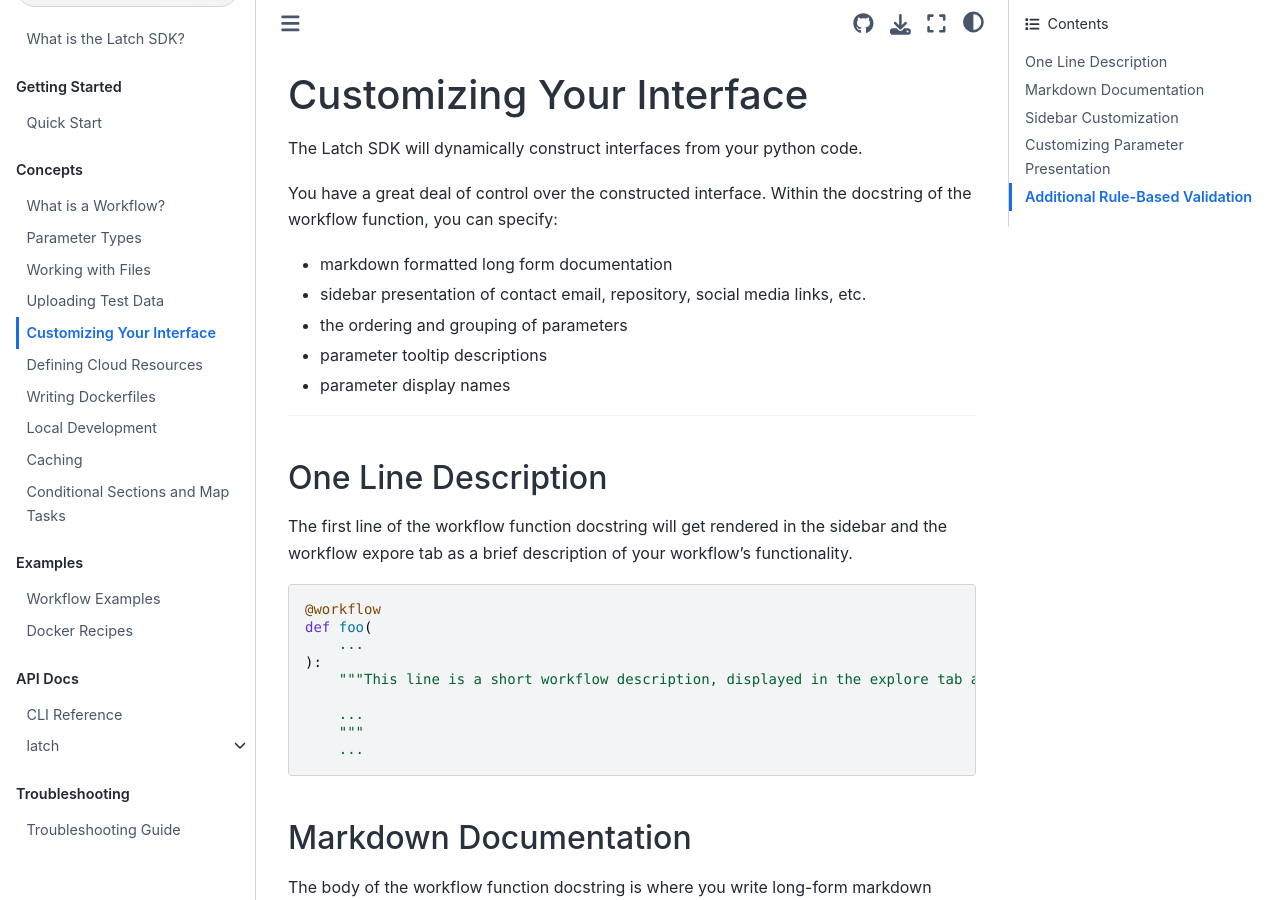
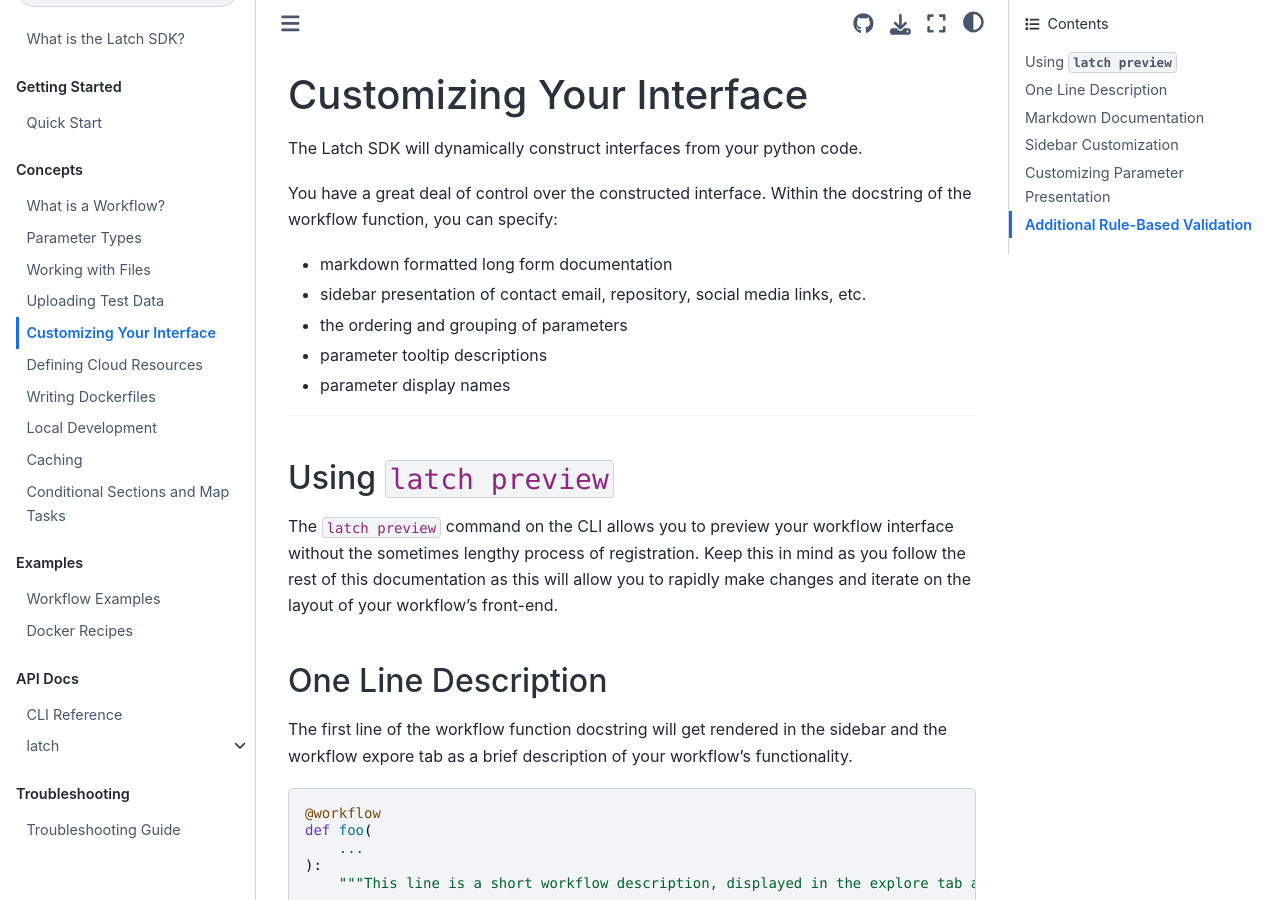
Before and after one commit to latchbio/latch, a Sphinx documentation site: the page built from docs/source/basics/customizing_interface.md, in a window 1280 px wide and 900 px high. Built offline with Sphinx 7.4.7 and the Sphinx Book theme 1.1.4, drawn with Linux system fonts in a browser that asks for light colours.

Commit message:
docs: preview

```diff
--- a/docs/source/basics/customizing_interface.md
+++ b/docs/source/basics/customizing_interface.md
@@ -12,6 +12,13 @@
 * parameter display names
 
 ---
+
+### Using `latch preview`
+
+The `latch preview` command on the CLI allows you to preview your workflow
+interface without the sometimes lengthy process of registration. Keep this in
+mind as you follow the rest of this documentation as this will allow you to
+rapidly make changes and iterate on the layout of your workflow's front-end.
 
 ## One Line Description
 
```
